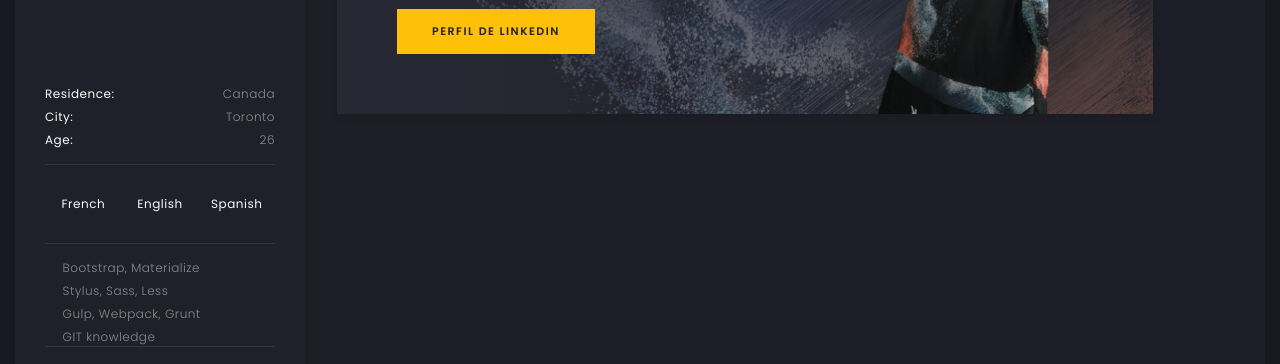
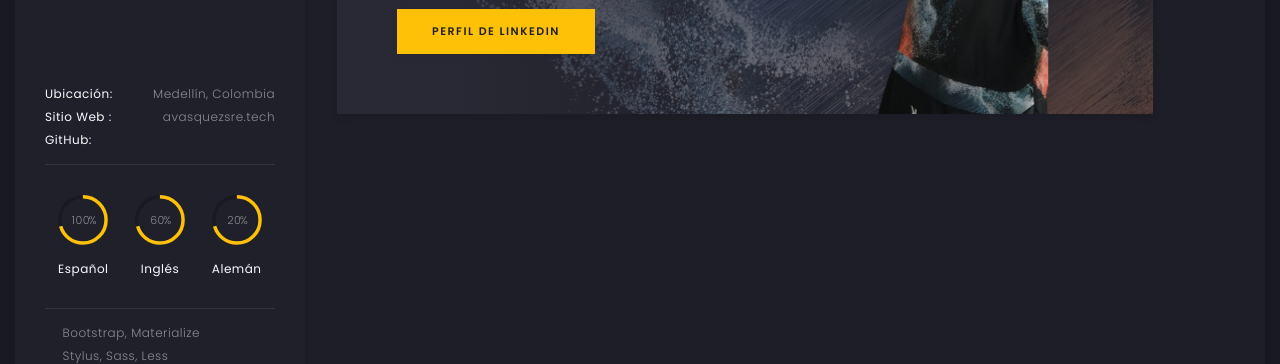
Before and after one commit to VasquezSRE/Curriculum-Vital, a React (Create React App) app: page / in a window 1280 px wide. Shown: the part 245-609 px from the top of the page. Built offline with nearby package versions, Linux system fonts and the light colour scheme.

Commit message:
refactor: Add components idioms and Information to sidebar

```diff
--- a/src/components/templates/Sidebar.jsx
+++ b/src/components/templates/Sidebar.jsx
@@ -1,15 +1,12 @@
 import React from 'react';
 import Avatar from 'components/molecules/Avatar';
+import Information from 'components/molecules/Information';
+import Idioms from 'components/molecules/Idioms';
 import resumen from 'data/sidebar.json';
 
 const Sidebar = () => (
   <div className='art-info-bar'>
     <div className='art-info-bar-frame'>
-      <div className='art-info-bar-header'>
-        <div className='art-info-bar-btn'>
-          <i className='fas fa-ellipsis-v' />
-        </div>
-      </div>
       <Avatar data={resumen.avatar} />
       <div
         id='scrollbar2'
@@ -18,37 +15,9 @@ const Sidebar = () => (
         tabIndex='-1'
       >
         <div className='scroll-content'>
-          <div className='art-table p-15-15'>
-            <ul>
-              <li>
-                <h6>Residence:</h6>
-                <span>Canada</span>
-              </li>
-
-              <li>
-                <h6>City:</h6>
-                <span>Toronto</span>
-              </li>
-
-              <li>
-                <h6>Age:</h6>
-                <span>26</span>
-              </li>
-            </ul>
-          </div>
+          <Information data={resumen.information} />
           <div className='art-ls-divider' />
-          <div className='art-lang-skills p-30-15'>
-            <div className='art-lang-skills-item'>
-              <h6>French</h6>
-            </div>
-            <div className='art-lang-skills-item'>
-              <h6>English</h6>
-            </div>
-            <div className='art-lang-skills-item'>
-              <h6>Spanish</h6>
-            </div>
-          </div>
-
+          <Idioms data={resumen.idioms} />
           <div className='art-ls-divider' />
 
           <ul className='art-knowledge-list p-15-0'>
```
